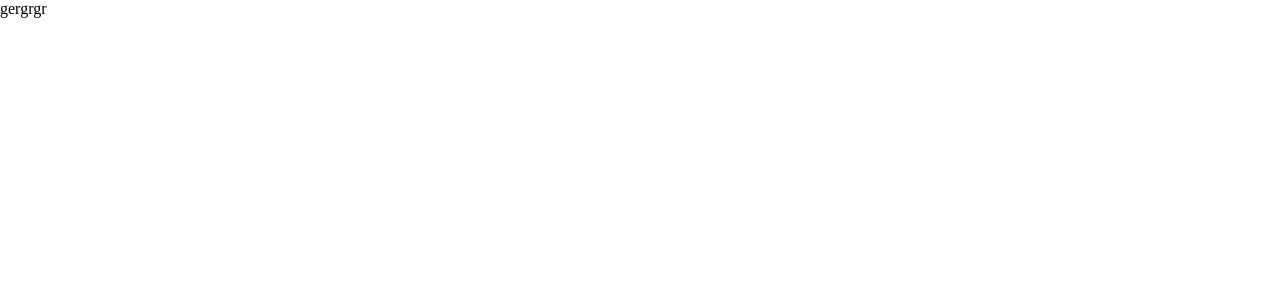
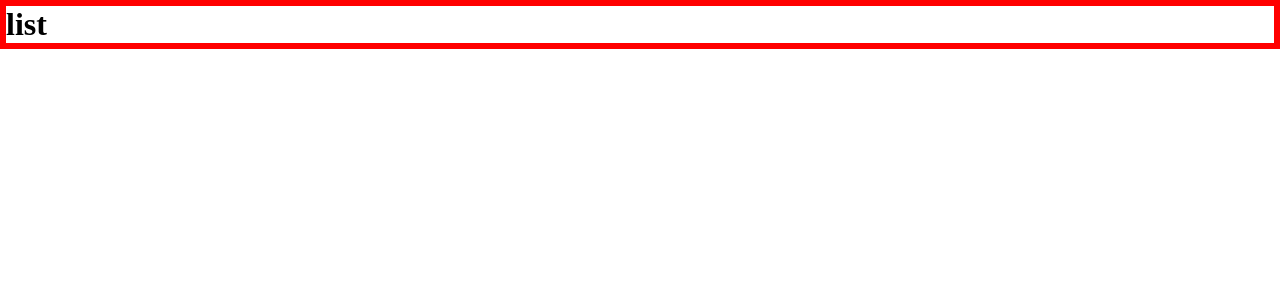
Before and after one commit to James-P-Boyle/NewsLetter, a React (Create React App) app: page / in a window 1280 px wide. Shown: the top 300 px of the page. Built offline with nearby package versions, Linux system fonts and the light colour scheme.

Commit message:
Add list component

```diff
--- a/src/App.css
+++ b/src/App.css
@@ -6,3 +6,6 @@
 
 .App {
 }
+div {
+  border: 2px solid red;
+}
--- a/src/App.js
+++ b/src/App.js
@@ -1,14 +1,12 @@
 import "./App.css";
-//import Header
-//import List
+import List from "./components/List";
 
 function App() {
-  return <div className="App">gergrgr</div>;
+  return (
+    <div className="App">
+      <List />
+    </div>
+  );
 }
 
 export default App;
-
-//Header --- input + button
-//List --- map over list items
-
-//ListItems --- how each item in the list will be displayed (<h1>{props.title}.....)
--- /dev/null
+++ b/src/components/List.js
@@ -0,0 +1,9 @@
+/* import ListItem from "./components/ListItem"; */
+
+export default function List() {
+  return (
+    <div>
+      <h1>list</h1>
+    </div>
+  );
+}
--- /dev/null
+++ b/src/components/ListItem.js
@@ -0,0 +1,7 @@
+export default function ListItem() {
+  return (
+    <div>
+      <h1>List Item</h1>
+    </div>
+  );
+}
```
